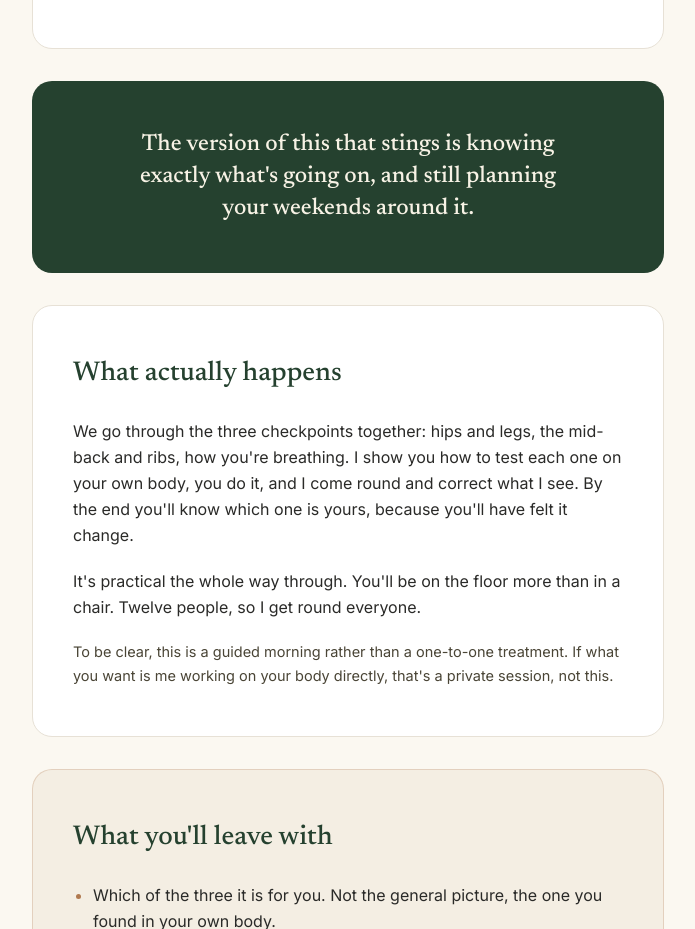
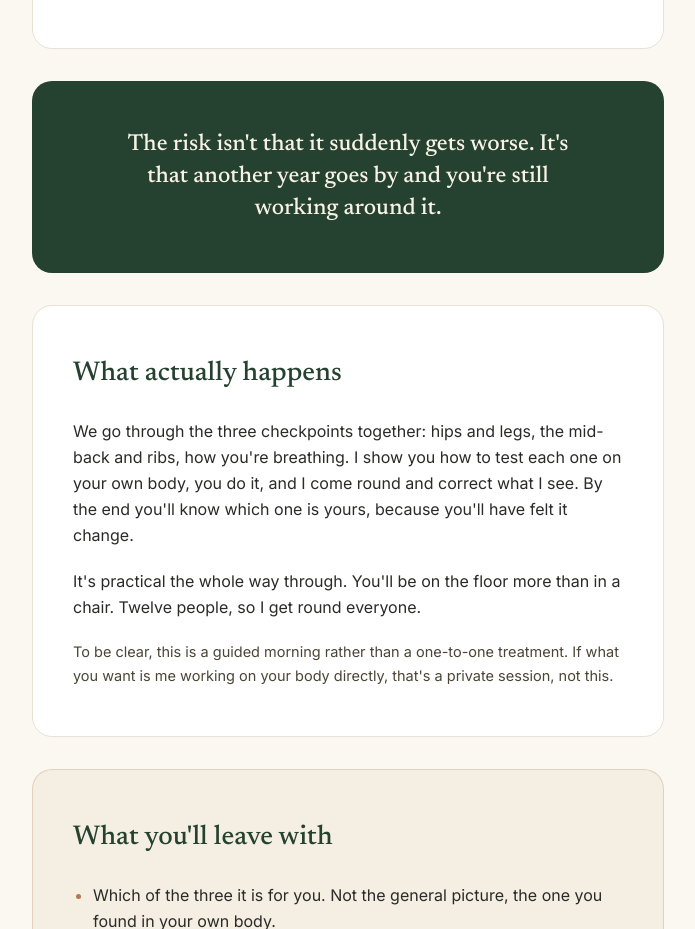
Before and after one commit to VinPOPFrance/James, a Next.js app: page /workshop in a window 1280 px wide. Shown: the part 780-1709 px from the top of the page, without its empty margins (292-987 px from the left). Built offline with nearby package versions, Linux system fonts and the light colour scheme; no server answers.

Commit message:
Revise workshop page stake text for clarity and impact

```diff
--- a/src/app/workshop/page.tsx
+++ b/src/app/workshop/page.tsx
@@ -90,8 +90,8 @@ export default function WorkshopPage() {
         {/* 3. THE STAKE · dark green card */}
         <section className={`${card} bg-[#25412F] text-center`}>
           <p className="mx-auto max-w-md font-voice text-[1.45rem] font-medium leading-snug text-[#F7F2E5]">
-            The version of this that stings is knowing exactly what&apos;s
-            going on, and still planning your weekends around it.
+            The risk isn&apos;t that it suddenly gets worse. It&apos;s that
+            another year goes by and you&apos;re still working around it.
           </p>
         </section>
 
```
